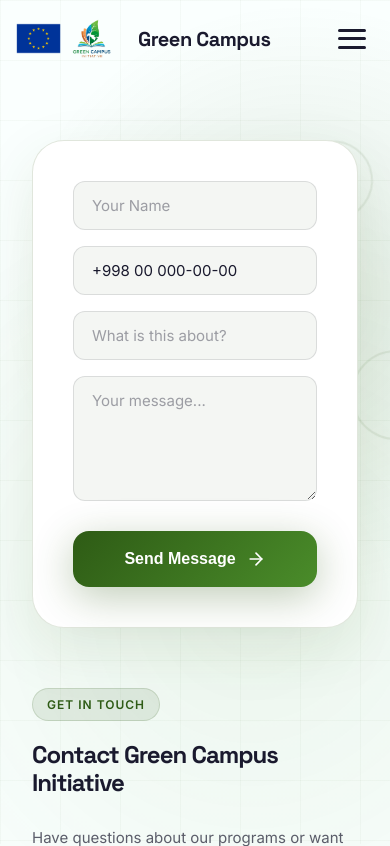
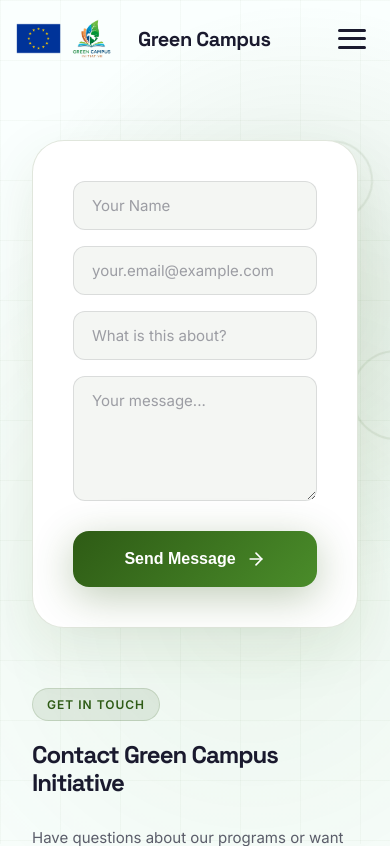
Before and after one commit to urolovforever/greencam-digital-ocean, a Django app: page /contact/ in a window 390 px wide. Shown: the top 846 px of the page. Run offline with Django 4.2, Linux system fonts and the light colour scheme.

Commit message:
Replace phone field with email in contact form
Co-Authored-By: Claude Opus 4.6 (1M context) <noreply@anthropic.com>

```diff
--- a/contact/admin.py
+++ b/contact/admin.py
@@ -5,9 +5,9 @@ from .models import Contact
 
 @admin.register(Contact)
 class ContactAdmin(admin.ModelAdmin):
-    list_display = ('name', 'phone', 'subject', 'status_badge', 'created_at')
+    list_display = ('name', 'email', 'subject', 'status_badge', 'created_at')
     list_filter = ('status', 'created_at')
-    search_fields = ('name', 'phone', 'subject', 'message')
+    search_fields = ('name', 'email', 'subject', 'message')
     readonly_fields = ('created_at', 'updated_at')
     date_hierarchy = 'created_at'
     ordering = ('-created_at',)
@@ -38,7 +38,7 @@ class ContactAdmin(admin.ModelAdmin):
 
     fieldsets = (
         ('Contact Information', {
-            'fields': ('name', 'phone', 'subject')
+            'fields': ('name', 'email', 'subject')
         }),
         ('Message', {
             'fields': ('message',)
--- a/contact/forms.py
+++ b/contact/forms.py
@@ -7,14 +7,14 @@ class ContactForm(forms.ModelForm):
 
     class Meta:
         model = Contact
-        fields = ['name', 'phone', 'subject', 'message']
+        fields = ['name', 'email', 'subject', 'message']
         widgets = {
             'name': forms.TextInput(attrs={
                 'placeholder': 'Your Name',
                 'class': 'contact-input',
             }),
-            'phone': forms.TextInput(attrs={
-                'placeholder': '+998 90 123-45-67',
+            'email': forms.EmailInput(attrs={
+                'placeholder': 'your.email@example.com',
                 'class': 'contact-input',
             }),
             'subject': forms.TextInput(attrs={
@@ -29,7 +29,7 @@ class ContactForm(forms.ModelForm):
         }
         labels = {
             'name': 'Name',
-            'phone': 'Phone Number',
+            'email': 'Email',
             'subject': 'Subject',
             'message': 'Message',
         }
--- a/contact/models.py
+++ b/contact/models.py
@@ -11,7 +11,7 @@ class Contact(models.Model):
     ]
 
     name = models.CharField(max_length=200, verbose_name="Name")
-    phone = models.CharField(max_length=20, verbose_name="Phone Number", default='+998 00 000-00-00')
+    email = models.EmailField(verbose_name="Email Address")
     subject = models.CharField(max_length=300, verbose_name="Subject")
     message = models.TextField(verbose_name="Message")
     status = models.CharField(
--- a/templates/contact.html
+++ b/templates/contact.html
@@ -65,7 +65,7 @@
                     <form method="post">
                         {% csrf_token %}
                         {{ form.name }}
-                        {{ form.phone }}
+                        {{ form.email }}
                         {{ form.subject }}
                         {{ form.message }}
                         <button type="submit" class="primary-btn" style="width: 100%; margin-top: 10px;">
```
Also changed, not shown: contact/migrations/0003_replace_phone_with_email.py (added).
